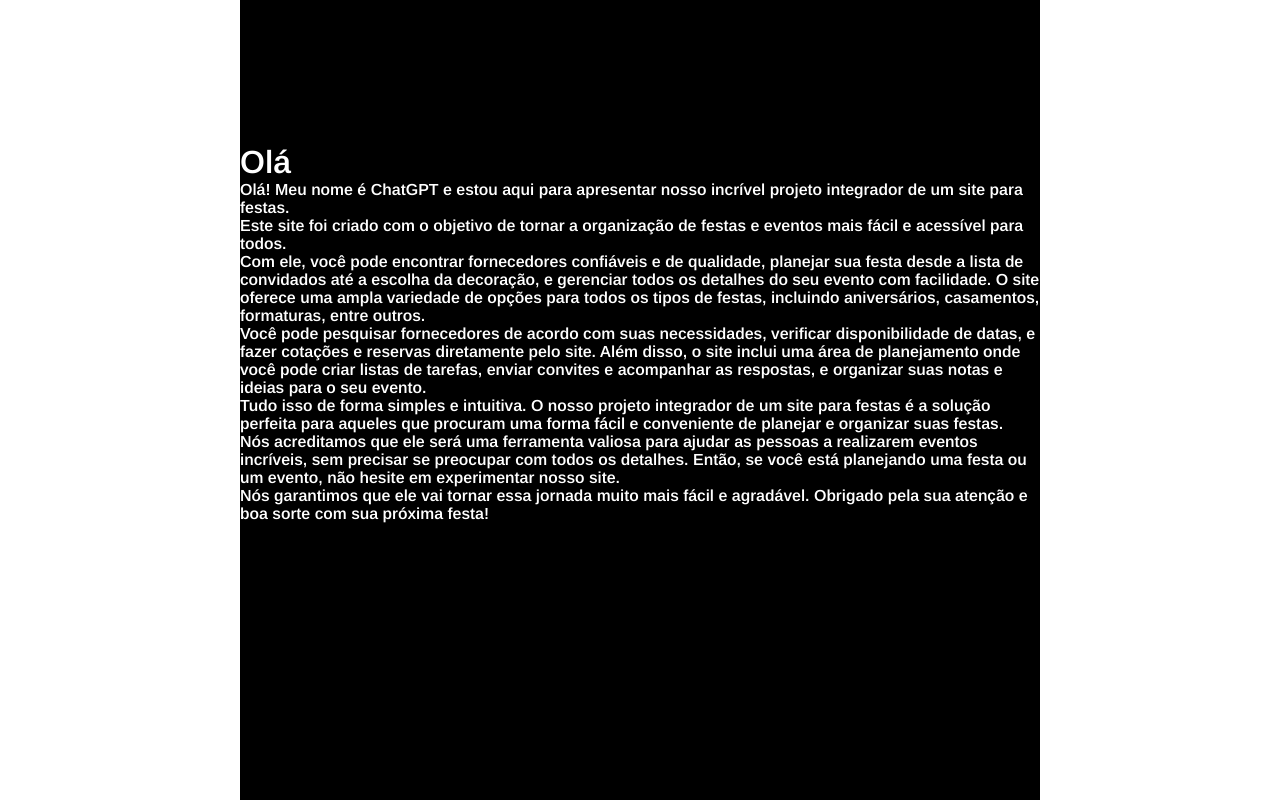
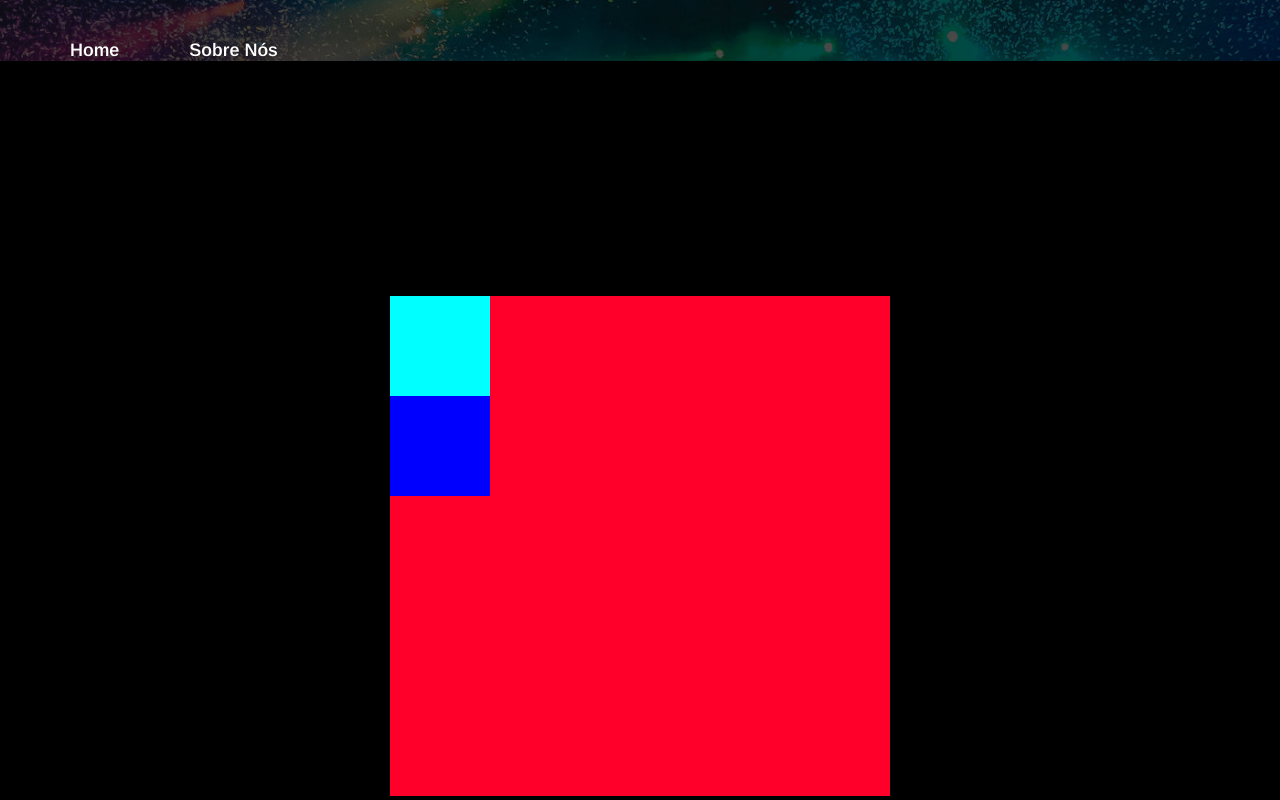
Before and after one commit to daviibandeiraa/site-festa, a plain HTML site: page sobrenos.html in a window 1280 px wide. Shown: the top 800 px of the page. Drawn offline with nearby package versions, Linux system fonts and the light colour scheme.

Commit message:
flex-box sobrenos

```diff
--- a/sobrenos.css
+++ b/sobrenos.css
@@ -6,14 +6,65 @@
     box-sizing: border-box;
 }
 
-.container-mid{
-    font-family: 'Arimo', sans-serif;
-    color: white;
-    display: block;
-    height: 969px;
-    width: 800px;
-    background-color: black;
-    margin: auto auto;
+header{
+    display: flex;
+    justify-content: space-between;
+
 
 
 }
+body{
+        background-image:  url(./img/teste.jpg);
+    background-position: none;
+    background-repeat: no-repeat;
+    background-size: cover;
+
+}
+
+
+a{
+    text-decoration: none;
+    color: white;
+
+
+}
+.nav-menu{
+    display: flex;
+
+}
+li{
+    padding-top: 40px;
+    margin-left: 70px;
+}
+ul{
+    list-style: none;
+    font-family: 'Arimo', sans-serif;
+    font-size: 18px;
+}
+
+
+.container-mid{
+    display: flex;
+    font-family: 'Arimo', sans-serif;
+    color: white;
+    height: 969px;
+    width: 100%;
+    background-color: black;
+    margin: auto auto;
+}
+.texto-esquerdo{
+    width: 100px;
+    height: 100px;
+    background-color: aqua;
+}
+.texto-direito{
+    width: 100px;
+    height: 100px;
+    background-color: blue;
+}
+.textos-centro{
+    width: 500px;
+    height: 500px;
+    background-color: rgb(255, 0, 43);
+    margin: auto;
+}
--- a/sobrenos.html
+++ b/sobrenos.html
@@ -8,35 +8,28 @@
     <title>Document</title>
 </head>
 <body>
+    <header>
+        <ul class="nav-menu">
+            <li><a href="">Home</a></li>
+            <li><a href="sobrenos.html">Sobre Nós</li>
+
+        </ul>
+
+    </header>
 
     <div class="container-mid">
-        <div class="texto-mid">
-            <br>
-            <br>
-            <br>
-            <br>
-            <br>
-            <br>
-            <br>
-            <br>
-            <h1>Olá</h1>
-            <p>Olá!
+        <div class="textos-centro">
+            <div class="texto-esquerdo">
 
-                Meu nome é ChatGPT e estou aqui para apresentar nosso incrível projeto integrador de um site para festas. <br>
 
-                Este site foi criado com o objetivo de tornar a organização de festas e eventos mais fácil e acessível para todos. <br> Com ele, você pode encontrar fornecedores confiáveis e de qualidade, planejar sua festa desde a lista de convidados até a escolha da decoração, e gerenciar todos os detalhes do seu evento com facilidade.
+            </div>
+            <div class="texto-direito">
 
-                O site oferece uma ampla variedade de opções para todos os tipos de festas, incluindo aniversários, casamentos, formaturas, entre outros. <br> Você pode pesquisar fornecedores de acordo com suas necessidades, verificar disponibilidade de datas, e fazer cotações e reservas diretamente pelo site.
 
-                Além disso, o site inclui uma área de planejamento onde você pode criar listas de tarefas, enviar convites e acompanhar as respostas, e organizar suas notas e ideias para o seu evento. <br> Tudo isso de forma simples e intuitiva.
-
-                O nosso projeto integrador de um site para festas é a solução perfeita para aqueles que procuram uma forma fácil e conveniente de planejar e organizar suas festas. <br> Nós acreditamos que ele será uma ferramenta valiosa para ajudar as pessoas a realizarem eventos incríveis, sem precisar se preocupar com todos os detalhes.
-
-                Então, se você está planejando uma festa ou um evento, não hesite em experimentar nosso site. <br> Nós garantimos que ele vai tornar essa jornada muito mais fácil e agradável.
-
-                Obrigado pela sua atenção e boa sorte com sua próxima festa!</p>
+            </div>
 
         </div>
+
 
     </div>
 
```
